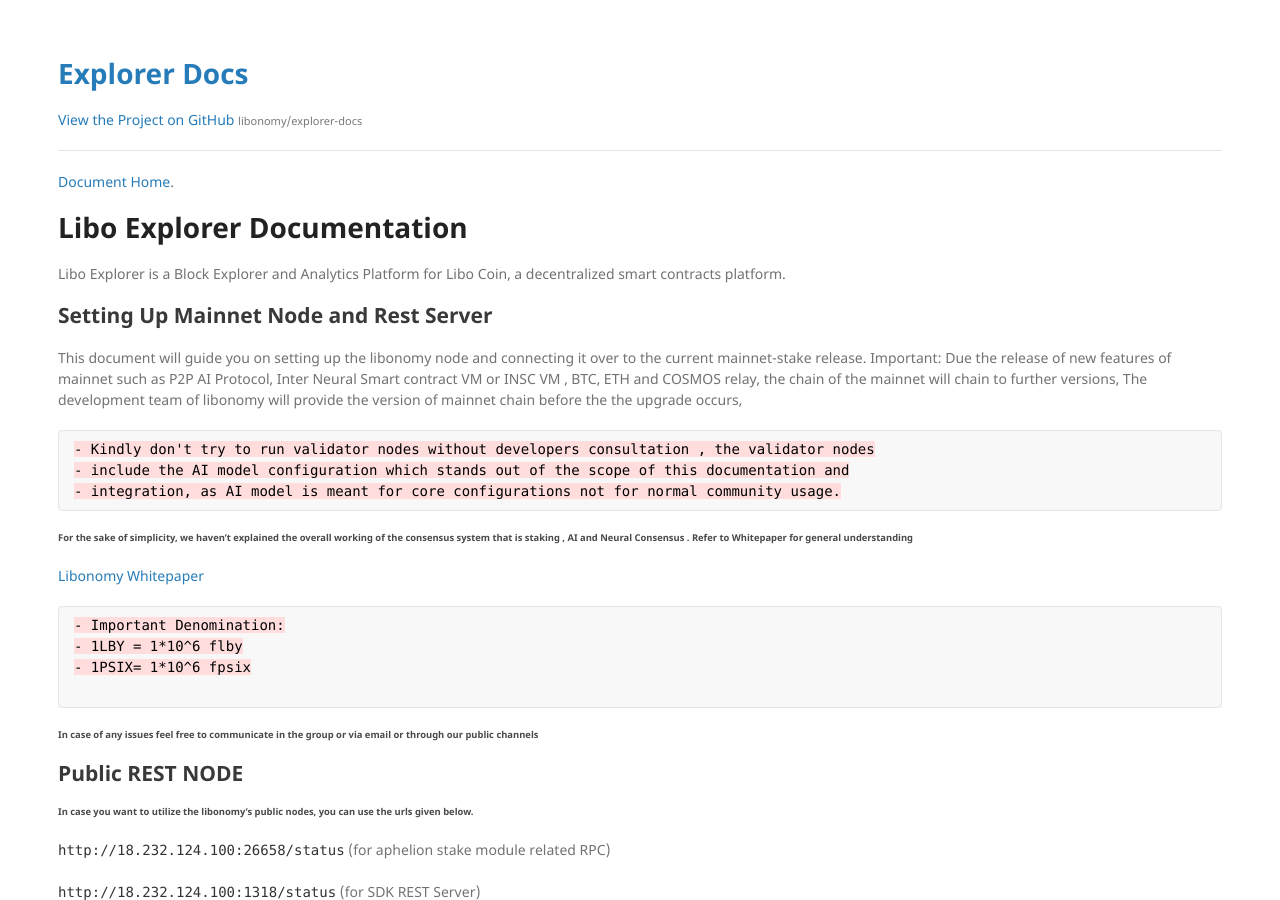
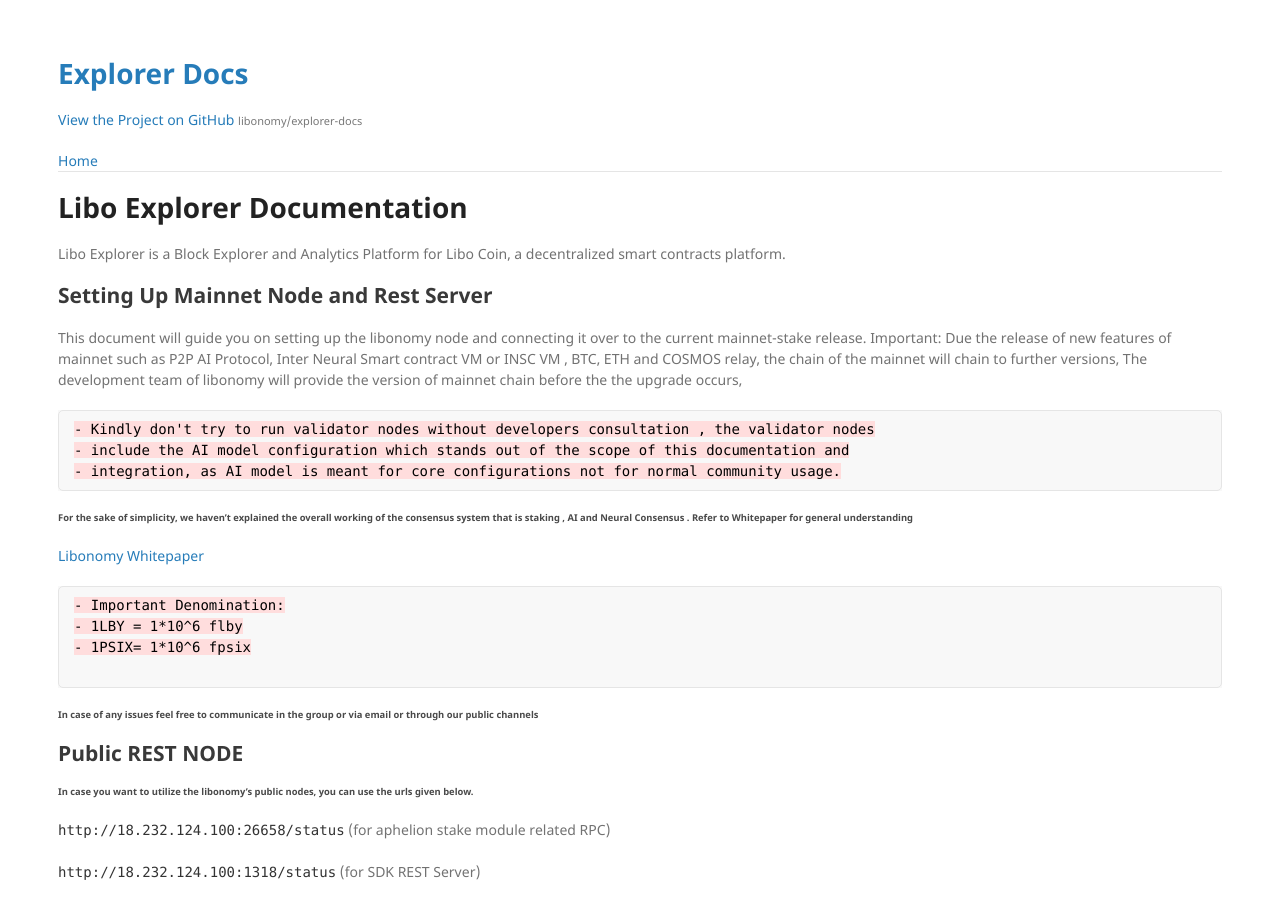
Before and after one commit to libonomy/explorer-docs, a Jekyll site: the page built from index.md, in a window 1280 px wide and 900 px high. Built offline with Jekyll 4.4.1, drawn with Linux system fonts in a browser that asks for light colours; the repository's description, which GitHub fills in, is left out.

```diff
--- a/_layouts/default.html
+++ b/_layouts/default.html
@@ -30,7 +30,7 @@
         <p class="view"><a href="{{ site.github.owner_url }}">View My GitHub Profile</a></p>
         {% endif %}
 
-
+        <a href="../Home.md">Home</a>
       </header>
       <section>
 
--- a/index.md
+++ b/index.md
@@ -2,8 +2,8 @@
 layout: default
 ---
 
-[Document](docs/CODE_OF_CONDUCT.md)
-[Home](./Home.md).
+<!-- [Document](docs/CODE_OF_CONDUCT.md)
+[Home](./Home.md). -->
 
 # Libo Explorer Documentation
 
```
Also changed, not shown: README.md.
